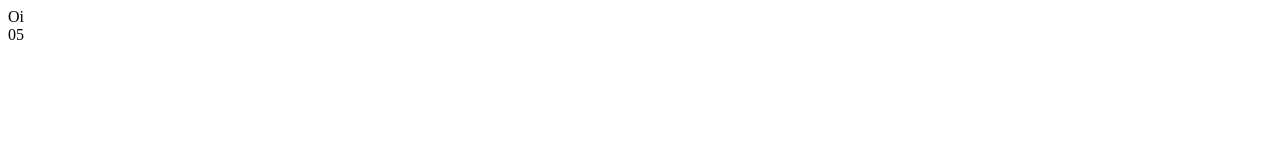
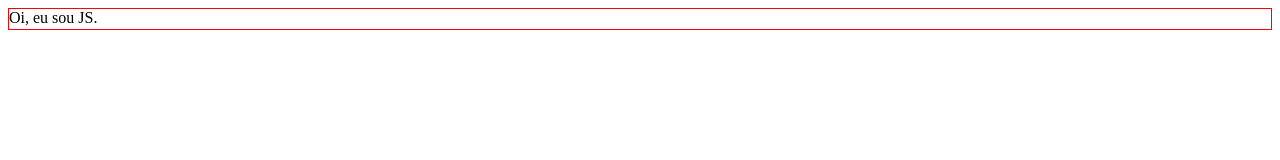
Before and after one commit to Reds74/JS-Project2, a plain HTML site: page index.html in a window 1280 px wide. Drawn offline with Linux system fonts and the light colour scheme.

Commit message:
Add files via upload

```diff
--- a/index.html
+++ b/index.html
@@ -5,10 +5,12 @@
         <title></title>
     </head>
     <body>
-        Oi
-        <div id="demo">
+    <div id="teste" onmouseover="over()" onmouseout="setOut()" style="border: 1px solid red; height: 20px">
+        Oi, eu sou JS.
+    </div>
+    <div id="model"></div>
 
-        </div>
         <script src="metodos.js" charset="utf-8"></script>
+        <script src="modelos.js" charset="utf-8"></script>
     </body>
 </html>
```
